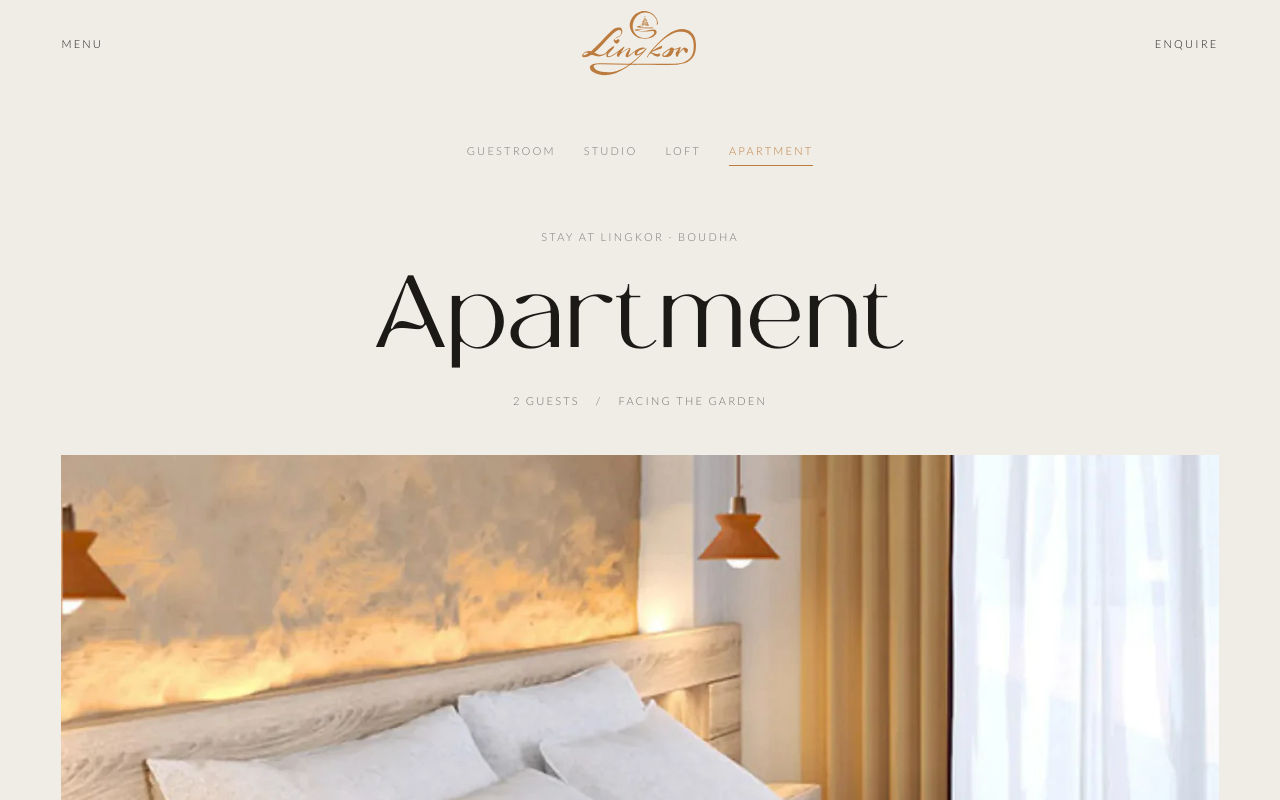
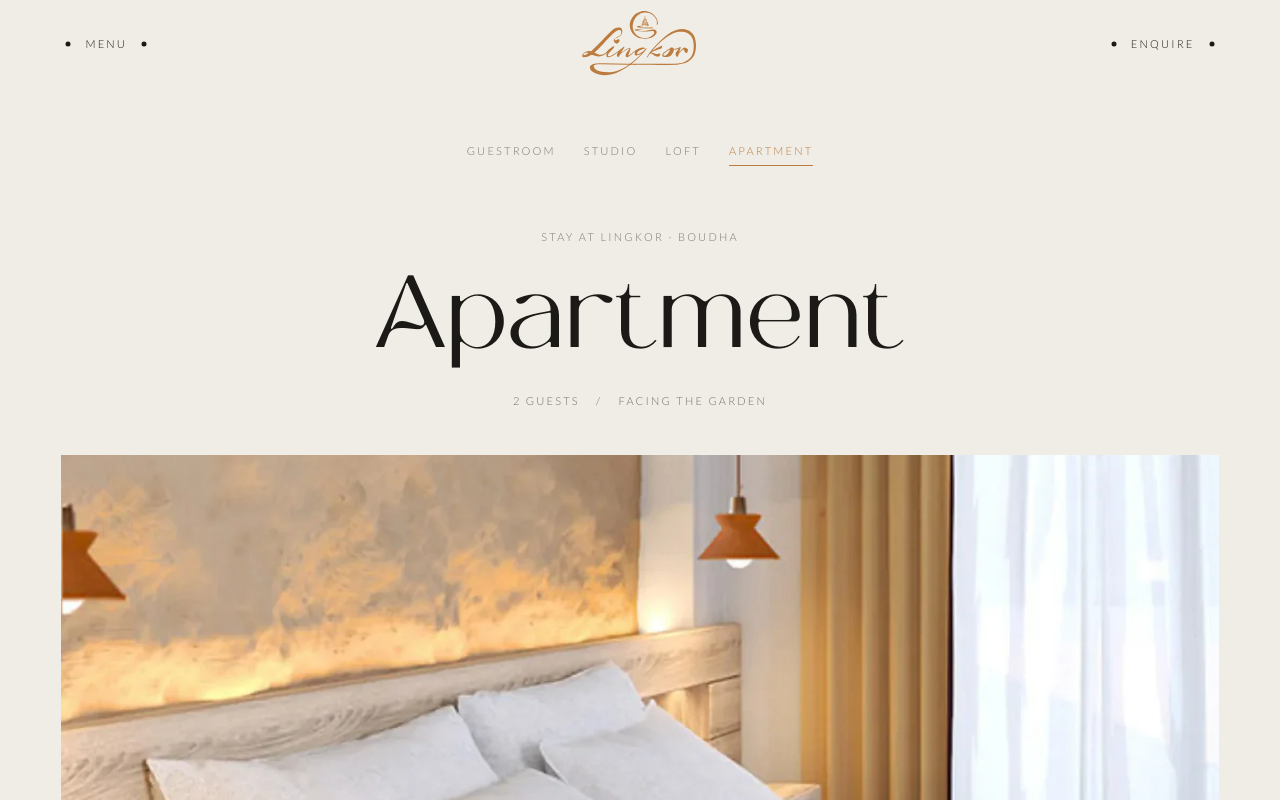
Before and after one commit to Sauravshrestha25/lingkor-frontend, a Next.js app: page /rooms/apartment in a window 1280 px wide. Shown: the top 800 px of the page. Built offline with nearby package versions, Linux system fonts and the light colour scheme.

Commit message:
feat: shared button/label tweaks, centered PageHeader variant
Button component picks up the two-dot outline artwork; PageHeader gains an
opt-in centered/smaller-type layout used on the spaces page.

```diff
--- a/app/about/page.tsx
+++ b/app/about/page.tsx
@@ -81,12 +81,6 @@ export default function AboutPage() {
                   <p className="text-body max-w-[58ch]">{para}</p>
                 </Rise>
               ))}
-
-              <Rise delay={300} className="pt-6">
-                <p className="font-display text-[clamp(1.75rem,3.4vw,2.75rem)] leading-tight">
-                  Lingkor is where that road rests.
-                </p>
-              </Rise>
             </div>
           </div>
         </div>
--- a/components/PageHeader.tsx
+++ b/components/PageHeader.tsx
@@ -13,12 +13,14 @@ export default function PageHeader({
   lines,
   intro,
   tone = "canvas",
+  align = "left",
 }: {
   label: string;
   /** One array entry per rendered line — the reveal splits on these. */
   lines: string[];
   intro?: string;
   tone?: "canvas" | "sand" | "ink";
+  align?: "left" | "center";
 }) {
   const ground =
     tone === "ink"
@@ -26,10 +28,13 @@ export default function PageHeader({
       : tone === "sand"
         ? "bg-sand text-ink"
         : "bg-canvas text-ink";
+  const centered = align === "center";
 
   return (
     <header className={`w-full ${ground} pt-40 pb-20 lg:pt-52 lg:pb-28`}>
-      <div className="mx-auto w-full shell-max shell-px">
+      <div
+        className={`mx-auto w-full shell-max shell-px ${centered ? "flex flex-col items-center text-center" : ""}`}
+      >
         <Rise>
           <Label className="opacity-60">{label}</Label>
         </Rise>
@@ -37,12 +42,16 @@ export default function PageHeader({
         <SplitChars
           lines={lines}
           delay={120}
-          className="font-display mt-8 text-[clamp(2.5rem,6.5vw,6rem)] leading-[0.95]"
+          className={`font-display mt-8 leading-[0.95] ${
+            centered
+              ? "text-[clamp(1.75rem,4vw,3.5rem)]"
+              : "text-[clamp(2.5rem,6.5vw,6rem)]"
+          }`}
         />
 
         {intro && (
           <Rise delay={260} className="mt-12">
-            <p className="text-body max-w-[52ch] opacity-80">{intro}</p>
+            <p className={`text-body opacity-80 ${centered ? "max-w-[44ch]" : "max-w-[52ch]"}`}>{intro}</p>
           </Rise>
         )}
       </div>
--- a/components/shared/animate-ui/primitives/buttons/button.tsx
+++ b/components/shared/animate-ui/primitives/buttons/button.tsx
@@ -1,32 +1,3 @@
 'use client';
 
-import * as React from 'react';
-import { motion, type HTMLMotionProps } from 'motion/react';
-
-import { Slot, type WithAsChild } from '@/components/shared/animate-ui/primitives/animate/slot';
-
-type ButtonProps = WithAsChild<
-  HTMLMotionProps<'button'> & {
-    hoverScale?: number;
-    tapScale?: number;
-  }
->;
-
-function Button({
-  hoverScale = 1.05,
-  tapScale = 0.95,
-  asChild = false,
-  ...props
-}: ButtonProps) {
-  const Component = asChild ? Slot : motion.button;
-
-  return (
-    <Component
-      whileTap={{ scale: tapScale }}
-      whileHover={{ scale: hoverScale }}
-      {...props}
-    />
-  );
-}
-
-export { Button, type ButtonProps };
+export { Button, type ButtonProps } from '@/components/shared/button';
--- a/components/shared/button.tsx
+++ b/components/shared/button.tsx
@@ -4,28 +4,66 @@ import * as React from "react";
 import { motion, type HTMLMotionProps } from "motion/react";
 
 import { Slot, type WithAsChild } from "./animate-slot";
+import { cn } from "@/lib/utils";
+
+function ButtonArtwork() {
+  const ref = React.useRef<SVGSVGElement>(null);
+  const [size, setSize] = React.useState({ width: 100, height: 44 });
+  React.useLayoutEffect(() => {
+    const svg = ref.current;
+    if (!svg) return;
+    const observer = new ResizeObserver(([entry]) => {
+      const { width, height } = entry.contentRect;
+      if (width > 0 && height > 0) setSize({ width, height });
+    });
+    observer.observe(svg);
+    return () => observer.disconnect();
+  }, []);
+  const { width, height } = size;
+  const middle = height / 2;
+  const radius = Math.min(middle - 1, width / 2);
+  return (
+    <svg ref={ref} className="brand-button-outline" viewBox={`0 0 ${width} ${height}`} preserveAspectRatio="none" fill="none" aria-hidden="true" focusable="false">
+      <path pathLength="1" d={`M0 ${middle} A${radius} ${middle - 1} 0 0 1 ${radius} 1 H${width - radius} A${radius} ${middle - 1} 0 0 1 ${width} ${middle}`} />
+      <path pathLength="1" d={`M${width} ${middle} A${radius} ${middle - 1} 0 0 1 ${width - radius} ${height - 1} H${radius} A${radius} ${middle - 1} 0 0 1 0 ${middle}`} />
+    </svg>
+  );
+}
+
+function buttonContent(children: React.ReactNode) {
+  return <><ButtonArtwork /><span className="brand-button-content">{children}</span></>;
+}
 
 type ButtonProps = WithAsChild<
-  HTMLMotionProps<"button"> & {
+  Omit<HTMLMotionProps<"button">, "children"> & {
+    children?: React.ReactNode;
     hoverScale?: number;
     tapScale?: number;
   }
 >;
 
 function Button({
-  hoverScale = 1.01,
-  tapScale = 0.95,
+  hoverScale = 1,
+  tapScale = 0.98,
   asChild = false,
+  className,
+  children,
   ...props
 }: ButtonProps) {
   const Component = asChild ? Slot : motion.button;
+  const content = asChild && React.isValidElement<{ children?: React.ReactNode }>(children)
+    ? React.cloneElement(children, {}, buttonContent(children.props.children))
+    : buttonContent(children);
 
   return (
     <Component
       whileTap={{ scale: tapScale }}
       whileHover={{ scale: hoverScale }}
       {...props}
-    />
+      className={cn("relative brand-button", className)}
+    >
+      {content}
+    </Component>
   );
 }
 
--- a/components/ui.tsx
+++ b/components/ui.tsx
@@ -1,4 +1,5 @@
 import Link from "next/link";
+import { Button } from "@/components/shared/button";
 
 // Two primitives left standing after the GSAP rebuild (components/anim.tsx now owns
 // reveals, split headlines and parallax). Both are one-line type treatments that
@@ -36,11 +37,11 @@ export function TextLink({
   className?: string;
 }) {
   return (
-    <Link
+    <Button asChild><Link
       href={href}
       className={`text-label inline-block uppercase underline decoration-1 underline-offset-[6px] transition-[text-decoration-color] duration-300 hover:decoration-current/40 ${className}`}
     >
       {children}
-    </Link>
+    </Link></Button>
   );
 }
--- /dev/null
+++ b/scripts/fill-knot.mjs
@@ -0,0 +1,84 @@
+// Fill the outlined side-border asset without changing its size or outer edges.
+// Resolve Next's existing image dependency; no extra package is required.
+import { createRequire } from "node:module";
+import path from "node:path";
+import { fileURLToPath } from "node:url";
+import assert from "node:assert/strict";
+const resolve = createRequire(import.meta.url).resolve;
+const nextRequire = createRequire(resolve("next/package.json"));
+const { default: sharp } = await import(nextRequire.resolve("sharp"));
+
+async function main() {
+  const directory = fileURLToPath(new URL("../public/images/art/", import.meta.url));
+  const { data, info } = await sharp(path.join(directory, "knot-white.png"))
+    .ensureAlpha()
+    .raw()
+    .toBuffer({ resolveWithObject: true });
+  const { width, height } = info;
+  const count = width * height;
+  const barrier = new Uint8Array(count);
+
+  function neighbors(pixel, visit) {
+    const x = pixel % width;
+    const y = Math.floor(pixel / width);
+    for (let dy = -1; dy <= 1; dy++) {
+      for (let dx = -1; dx <= 1; dx++) {
+        if (x + dx >= 0 && x + dx < width && y + dy >= 0 && y + dy < height) {
+          visit((y + dy) * width + x + dx);
+        }
+      }
+    }
+  }
+
+  // Expand only the temporary barrier to close subpixel breaks in the outlines.
+  for (let pixel = 0; pixel < count; pixel++) {
+    if (data[pixel * 4 + 3] >= 16) neighbors(pixel, (p) => { barrier[p] = 1; });
+  }
+
+  const exterior = new Uint8Array(count);
+  const queue = [];
+  function enqueue(pixel) {
+    if (!barrier[pixel] && !exterior[pixel]) {
+      exterior[pixel] = 1;
+      queue.push(pixel);
+    }
+  }
+  for (let x = 0; x < width; x++) {
+    enqueue(x);
+    enqueue((height - 1) * width + x);
+  }
+  for (let y = 0; y < height; y++) {
+    enqueue(y * width);
+    enqueue(y * width + width - 1);
+  }
+  for (let cursor = 0; cursor < queue.length; cursor++) {
+    const pixel = queue[cursor];
+    const x = pixel % width;
+    if (x > 0) enqueue(pixel - 1);
+    if (x < width - 1) enqueue(pixel + 1);
+    if (pixel >= width) enqueue(pixel - width);
+    if (pixel < count - width) enqueue(pixel + width);
+  }
+
+  const output = Buffer.from(data);
+  let filled = 0;
+  for (let pixel = 0; pixel < count; pixel++) {
+    if (!barrier[pixel] && !exterior[pixel]) {
+      // Recover the interior pixels covered by the temporary expanded barrier.
+      neighbors(pixel, (p) => { output.fill(255, p * 4, p * 4 + 4); });
+      filled++;
+    }
+  }
+  assert(filled > 100000 && filled < count / 2, "Unexpected ribbon fill area");
+  for (let pixel = 0; pixel < count; pixel++) {
+    assert(output[pixel * 4 + 3] >= data[pixel * 4 + 3], "Original outline lost");
+    if (exterior[pixel]) {
+      assert.equal(output[pixel * 4 + 3], data[pixel * 4 + 3], "Exterior changed");
+    }
+  }
+  const destination = path.join(directory, "knot-filled.png");
+  await sharp(output, { raw: { width, height, channels: 4 } }).png().toFile(destination);
+  console.log(`Filled ${filled} interior pixels; preserved ${width} × ${height} canvas and exterior transparency.`);
+}
+
+main().catch((error) => { console.error(error); process.exitCode = 1; });
```
Also changed, not shown: public/images/art/knot-filled.png (added).
